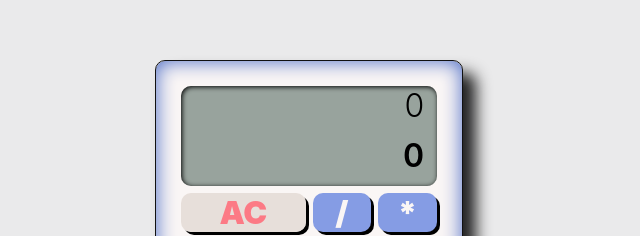
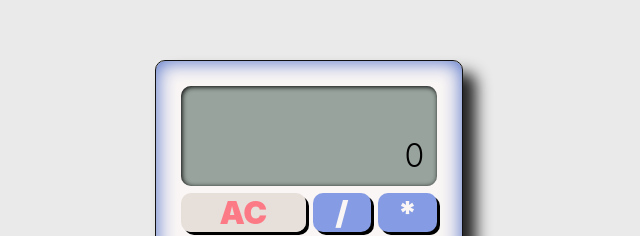
Before and after one commit to Stryyder/js-calculator, a React (Create React App) app: page / in a window 1280 px wide. Shown: the part 149-385 px from the top of the page, without its empty margins (331-971 px from the left). Built offline with nearby package versions, Linux system fonts and the light colour scheme.

Commit message:
debut test

```diff
--- a/src/App.css
+++ b/src/App.css
@@ -5,6 +5,7 @@ body {
   --darkest-color: #4768c5;
   --darkest-color-offset: #859ce4;
   --lightest-color: #faf6f5;
+  --lightest-color-accent: #fff;
   --lightest-color-offset: #e5dcd7e0;
   --highlight-color: #fc7a85;
   --screen-color: #98a39d;
@@ -78,22 +79,14 @@ body {
   font-size: 1em;
 }
 
-#display {
+#display,
+#inp {
   display: block;
   text-align: right;
   margin: 0 auto;
   width: 90%;
   min-height: 50px;
   font-weight: 300;
-  overflow: hidden;
-}
-
-#inp {
-  display: block;
-  text-align: right;
-  width: 90%;
-  min-height: 50px;
-  font-weight: 600;
   overflow: hidden;
 }
 
@@ -130,7 +123,7 @@ body {
 #seven,
 #eight,
 #nine {
-  background: var(--lightest-color);
+  background: var(--lightest-color-accent);
   color: var(--darkest-color);
   height: 100%;
   width: 100%;
--- a/src/App.js
+++ b/src/App.js
@@ -36,17 +36,18 @@ export default class App extends Component {
   constructor(props) {
     super(props);
     this.state = {
-      readoutDisplay: "0",
+      readoutDisplay: "",
       inputDisplay: "0",
-
-      decimalAdded: false,
-      previousKeyEntered: "number"
+      previousKeyEntered: "number",
+      decimalCleared: true
     };
   }
 
   calculateResults = inputString => {
-    //let readout = document.getElementById("display");
+    //this.state.readoutDisplay;
   };
+
+  removeDuplicateEntries = inp => {};
 
   processInput = event => {
     let keyEntered = event.target.innerHTML;
@@ -66,12 +67,13 @@ export default class App extends Component {
         break;
 
       case event.target.className === "decimal" &&
-        this.state.decimalAdded === false:
+        this.state.previousKeyEntered !== "decimal" &&
+        this.state.decimalCleared === true:
         this.setState({
           inputDisplay: inp,
           readoutDisplay: this.state.readoutDisplay + keyEntered,
-          decimalAdded: true,
-          previousKeyEntered: "decimal"
+          previousKeyEntered: "decimal",
+          decimalCleared: false
         });
         break;
 
@@ -80,12 +82,16 @@ export default class App extends Component {
         this.setState({
           inputDisplay: keyEntered,
           readoutDisplay: this.state.readoutDisplay + keyEntered,
-          previousKeyEntered: "operation"
+          previousKeyEntered: "operation",
+          decimalCleared: true
         });
 
         break;
 
       case event.target.className === "equals":
+        this.setState({
+          decimalCleared: true
+        });
         this.calculateResults(inp); // update state with calculation
         break;
 
@@ -93,8 +99,7 @@ export default class App extends Component {
         this.setState({
           readoutDisplay: "0",
           inputDisplay: "0",
-
-          decimalAdded: false,
+          decimalCleared: true,
           previousKeyEntered: "number"
         });
         break;
--- a/src/Buttons.js
+++ b/src/Buttons.js
@@ -1,5 +1,4 @@
 import React from "react";
-import "./App.css";
 
 export default function Buttons(props) {
   return (
```
